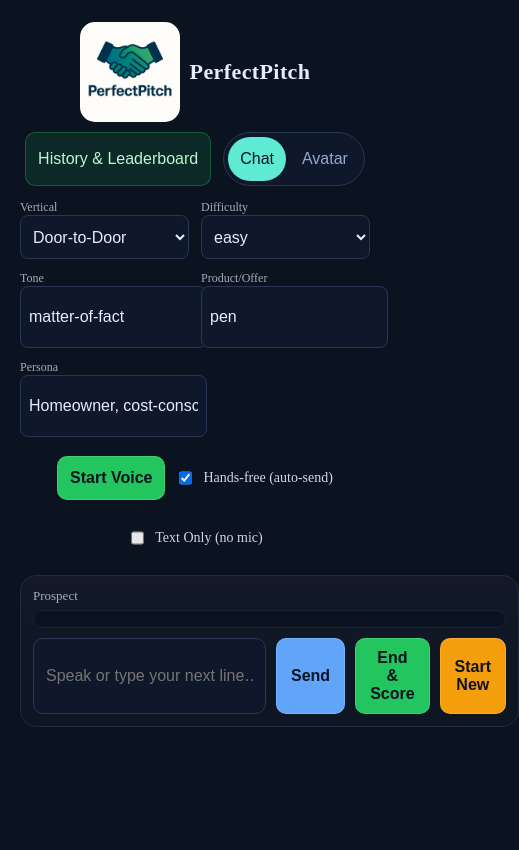
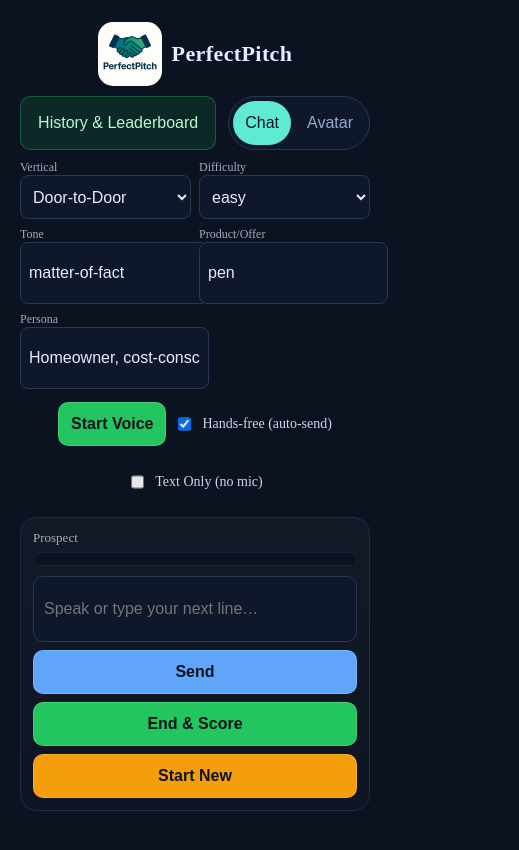
Before and after one commit to hunterw2/PerfectPitch, a Next.js app: page / in a window 390 px wide. Shown: the top 850 px of the page, 519 px wide, since content can reach past the window. Built offline with nearby package versions, Linux system fonts and the light colour scheme.

Commit message:
Mobile responsive pass (iPhone layout only)

```diff
--- a/app/page.tsx
+++ b/app/page.tsx
@@ -821,16 +821,16 @@ export default function Page() {
     alignItems: 'center',
     justifyContent: isMobile ? 'center' : 'space-between',
     gap: isMobile ? 10 : 0,
-    marginBottom: 14,
+    marginBottom: isMobile ? 10 : 14,
     flexDirection: isMobile ? 'column' : 'row',
     textAlign: isMobile ? 'center' : 'left'
   }}
 >
           <div style={{ display: 'flex', alignItems: 'center', gap: 10 }}>
-            <img src="/logo.png" alt="PerfectPitch Logo" style={{ width: 100, height: 100, borderRadius: 15 }} />
-            <h1 style={{ fontSize: 28, fontWeight: 700, letterSpacing: 0.4 }}>PerfectPitch</h1>
+            <img src="/logo.png" alt="PerfectPitch Logo" style={{ width: isMobile ? 64 : 100, height: isMobile ? 64 : 100, borderRadius: 15 }} />
+            <h1 style={{ fontSize: isMobile ? 22 : 28, fontWeight: 700, letterSpacing: 0.4 }}>PerfectPitch</h1>
           </div>
-          <div style={{ display: 'flex', gap: 12 }}>
+          <div style={{ display: 'flex', gap: 12, alignSelf: isMobile ? 'stretch' : 'auto', width: isMobile ? '100%' : 'auto' }}>
             <button
               onClick={() => setShowHL(true)}
               style={{
@@ -840,6 +840,7 @@ export default function Page() {
                 border: '1px solid #22c55e55',
                 color: '#bbf7d0',
                 cursor: 'pointer',
+                width: isMobile ? '100%' : 'auto',
               }}
             >
               History & Leaderboard
@@ -854,6 +855,8 @@ export default function Page() {
                 padding: 4,
                 display: 'flex',
                 gap: 4,
+                flex: isMobile ? 1 : undefined,
+                justifyContent: isMobile ? 'space-between' : 'flex-start',
               }}
             >
               <button
@@ -890,9 +893,9 @@ export default function Page() {
         <div
           style={{
             display: 'grid',
-            gridTemplateColumns: isMobile ? '1fr 1fr' : 'repeat(5, minmax(0,1fr))',
-            gap: 12,
-            marginBottom: 16,
+            gridTemplateColumns: isMobile ? 'repeat(2, minmax(0,1fr))' : 'repeat(5, minmax(0,1fr))',
+            gap: isMobile ? 8 : 12,
+            marginBottom: isMobile ? 10 : 16,
           }}
         >
           <div>
@@ -958,8 +961,8 @@ export default function Page() {
   style={{
     display: 'flex',
     alignItems: 'center',
-    gap: 12,
-    marginBottom: 12,
+    gap: isMobile ? 8 : 12,
+    marginBottom: isMobile ? 10 : 12,
     flexWrap: isMobile ? 'wrap' : 'nowrap',
     justifyContent: isMobile ? 'center' : 'flex-start'
   }}
@@ -1038,7 +1041,7 @@ export default function Page() {
           style={{
             display: 'grid',
             gridTemplateColumns: isMobile ? '1fr' : (view === 'chat' ? '1fr' : '1fr 360px'),
-            gap: 16,
+            gap: isMobile ? 10 : 16,
             transition: 'grid-template-columns .25s ease',
           }}
         >
@@ -1055,12 +1058,12 @@ export default function Page() {
             <div
               id="chatScroll"
              style={{
-  maxHeight: isMobile ? '48vh' : 430,
+  maxHeight: isMobile ? '52vh' : 430,
   overflowY: 'auto',
   display: 'flex',
   flexDirection: 'column',
-  gap: 10,
-  padding: 8,
+  gap: isMobile ? 8 : 10,
+  padding: isMobile ? 6 : 8,
   background: '#0b1220',
   borderRadius: 14,
   border: '1px solid #17223b',
@@ -1077,7 +1080,7 @@ export default function Page() {
                 >
                   <div
                     style={{
-                      maxWidth: '72%',
+                      maxWidth: isMobile ? '88%' : '72%',
                       background: m.who === 'you' ? bubbleTint.you : bubbleTint.doc,
                       color: '#eaf1ff',
                       padding: '10px 12px',
@@ -1102,7 +1105,7 @@ export default function Page() {
             </div>
 
             {/* Input row */}
-            <div style={{ display: 'flex', gap: 10, marginTop: 10 }}>
+            <div style={{ display: 'flex', gap: isMobile ? 8 : 10, marginTop: 10, flexWrap: isMobile ? 'wrap' : 'nowrap' }}>
               <input
                 value={input}
                 onChange={e => setInput(e.target.value)}
@@ -1115,11 +1118,11 @@ export default function Page() {
                 }}
                 placeholder="Speak or type your next line…"
                 style={{
-                  flex: 1,
+                  flex: isMobile ? '1 1 100%' : 1,
                   background: '#0f172a',
                   color: '#e5ecff',
                   borderRadius: 10,
-                  padding: '10px 12px',
+                  padding: isMobile ? '10px 10px' : '10px 12px',
                   border: '1px solid #273754',
                   outline: 'none',
                 } as React.CSSProperties}
@@ -1129,13 +1132,14 @@ export default function Page() {
                 onClick={onSendClick}
                 disabled={ended}
                 style={{
-                  padding: '10px 14px',
+                  padding: isMobile ? '10px 12px' : '10px 14px',
                   borderRadius: 10,
                   background: ended ? '#64748b' : '#60a5fa',
                   border: '1px solid rgba(255,255,255,.15)',
                   color: '#0b1220',
                   fontWeight: 700,
                   cursor: ended ? 'not-allowed' : 'pointer',
+                  width: isMobile ? '100%' : 'auto',
                 }}
               >
                 Send
@@ -1143,13 +1147,14 @@ export default function Page() {
               <button
                 onClick={onEndAndScore}
                 style={{
-                  padding: '10px 14px',
+                  padding: isMobile ? '10px 12px' : '10px 14px',
                   borderRadius: 10,
                   background: '#22c55e',
                   border: '1px solid rgba(255,255,255,.15)',
                   color: '#0b1220',
                   fontWeight: 700,
                   cursor: 'pointer',
+                  width: isMobile ? '100%' : 'auto',
                 }}
               >
                 End & Score
@@ -1157,13 +1162,14 @@ export default function Page() {
               <button
                 onClick={onStartNew}
                 style={{
-                  padding: '10px 14px',
+                  padding: isMobile ? '10px 12px' : '10px 14px',
                   borderRadius: 10,
                   background: '#f59e0b',
                   border: '1px solid rgba(255,255,255,.15)',
                   color: '#0b1220',
                   fontWeight: 700,
                   cursor: 'pointer',
+                  width: isMobile ? '100%' : 'auto',
                 }}
               >
                 Start New
@@ -1197,7 +1203,11 @@ export default function Page() {
                   </div>
                 </div>
 
-                <div style={{ display: 'grid', gridTemplateColumns: 'repeat(3,minmax(0,1fr))', gap: 12 }}>
+                <div style={{
+                   display: 'grid',
+                   gridTemplateColumns: isMobile ? '1fr' : 'repeat(3,minmax(0,1fr))',
+                   gap: isMobile ? 8 : 12
+                 }}>
                   <div>
                     <div style={{ fontSize: 12, opacity: 0.7, marginBottom: 6 }}>What went well</div>
                     <div style={{ display: 'grid', gap: 6 }}>
@@ -1283,8 +1293,8 @@ export default function Page() {
 
               <div
                 style={{
-                  width: isMobile ? 220 : 280,
-                  height: isMobile ? 260 : 320,
+                  width: isMobile ? '100%' : 280,
+                  height: isMobile ? 300 : 320,
                   borderRadius: 18,
                   background: '#0b1220',
                   border: '1px solid #17223b',
```
